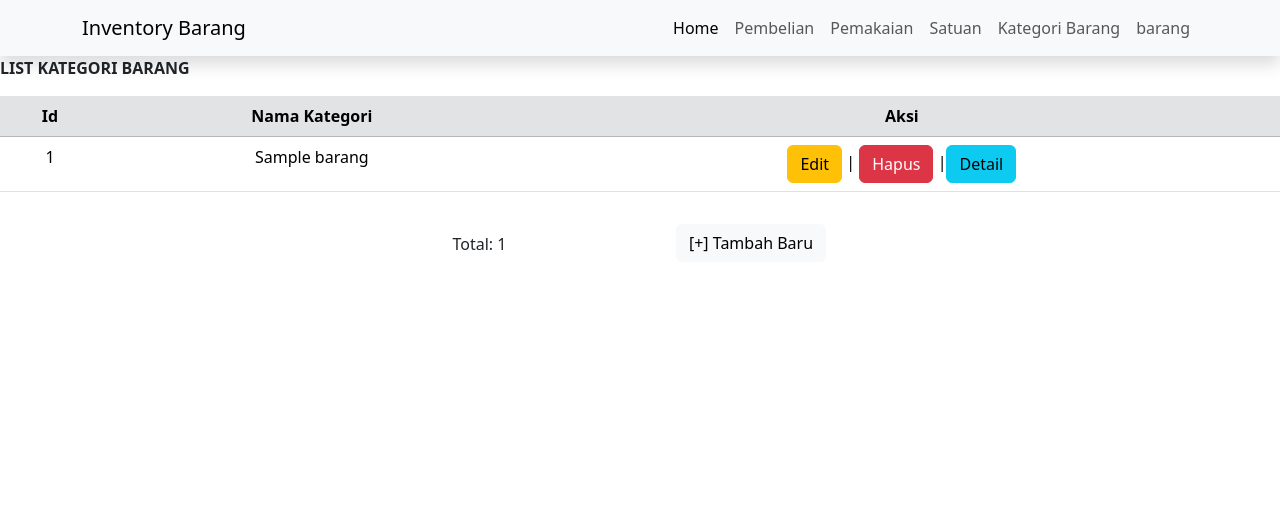
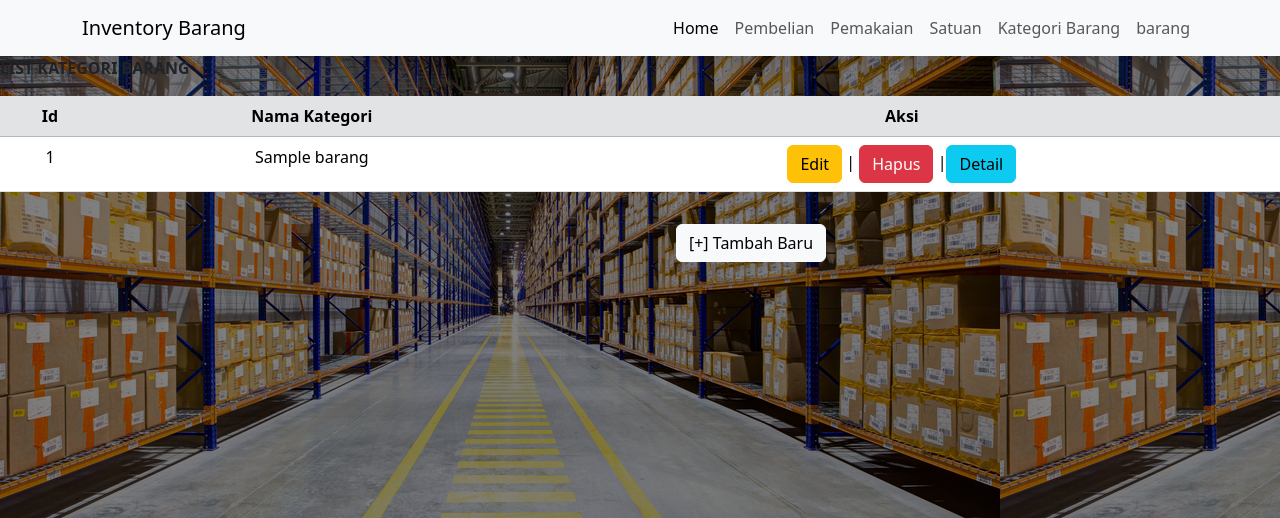
Before and after one commit to RayaGhaniyya/inventory-barang, a PHP site: page /listkategori.php in a window 1280 px wide. Shown: the top 518 px of the page. Run offline with PHP 8.4, Linux system fonts and the light colour scheme; tables that the repository leaves empty hold one stand-in row (values such as "Sample post").

Commit message:
update css

```diff
--- a/listkategori.php
+++ b/listkategori.php
@@ -55,7 +55,7 @@ include('head.php')
         </div>
         <div class="col-3">
             <nav>
-                <a href="listkategori.php" class="btn btn-light" style="margin-bottom: 1rem; margin-top:1rem; margin-left:2rem;">[+] Tambah Baru</a>
+                <a href="formkategori.php" class="btn btn-light" style="margin-bottom: 1rem; margin-top:1rem; margin-left:2rem;">[+] Tambah Baru</a>
             </nav>
         </div>
     </div>
--- /dev/null
+++ b/style.css
@@ -0,0 +1,8 @@
+body{
+    background-size: cover;
+    background-repeat: no-repeat;
+    background-position: center;
+    background-attachment: fixed;
+    position: relative;
+    background: linear-gradient(rgba(0, 0, 0, 0.5), rgba(0, 0, 0, 0.5)) ,url(bg.jpg);
+}
```
Also changed, not shown: bg.jpg (added).
